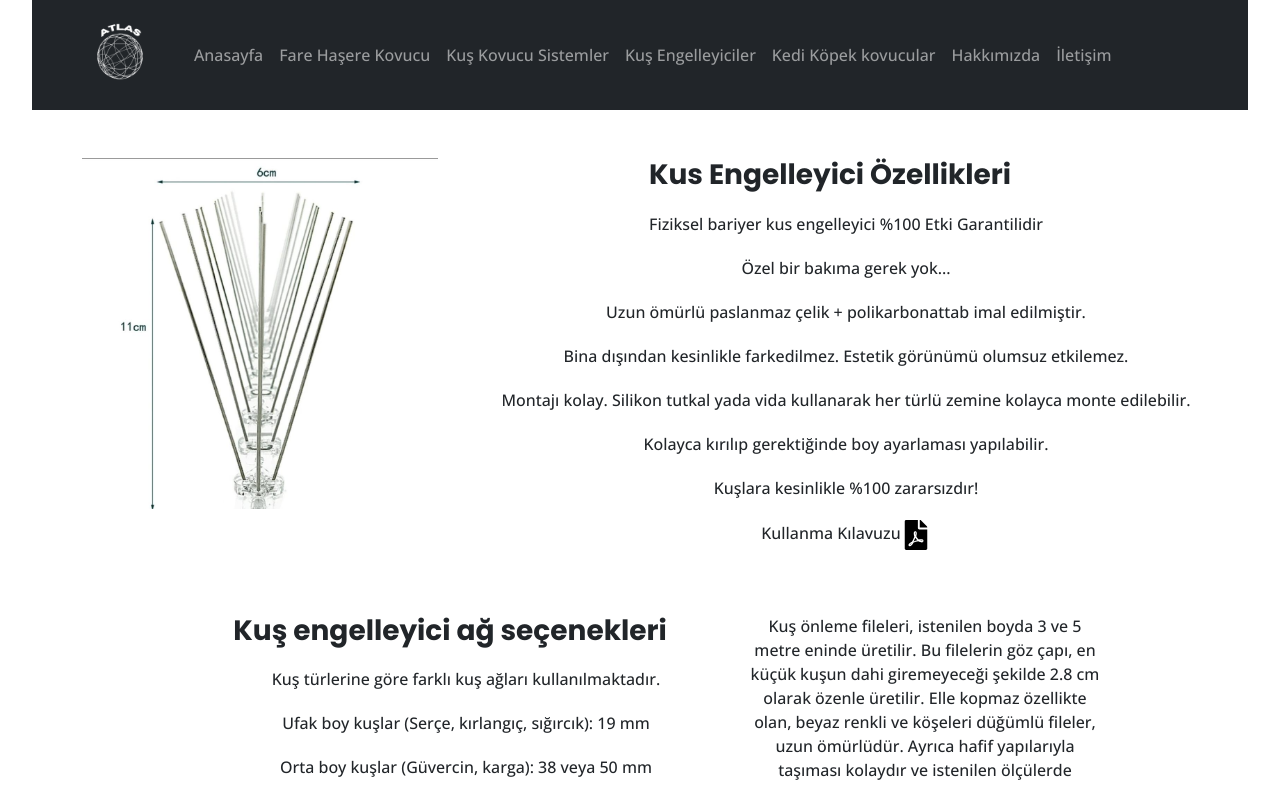
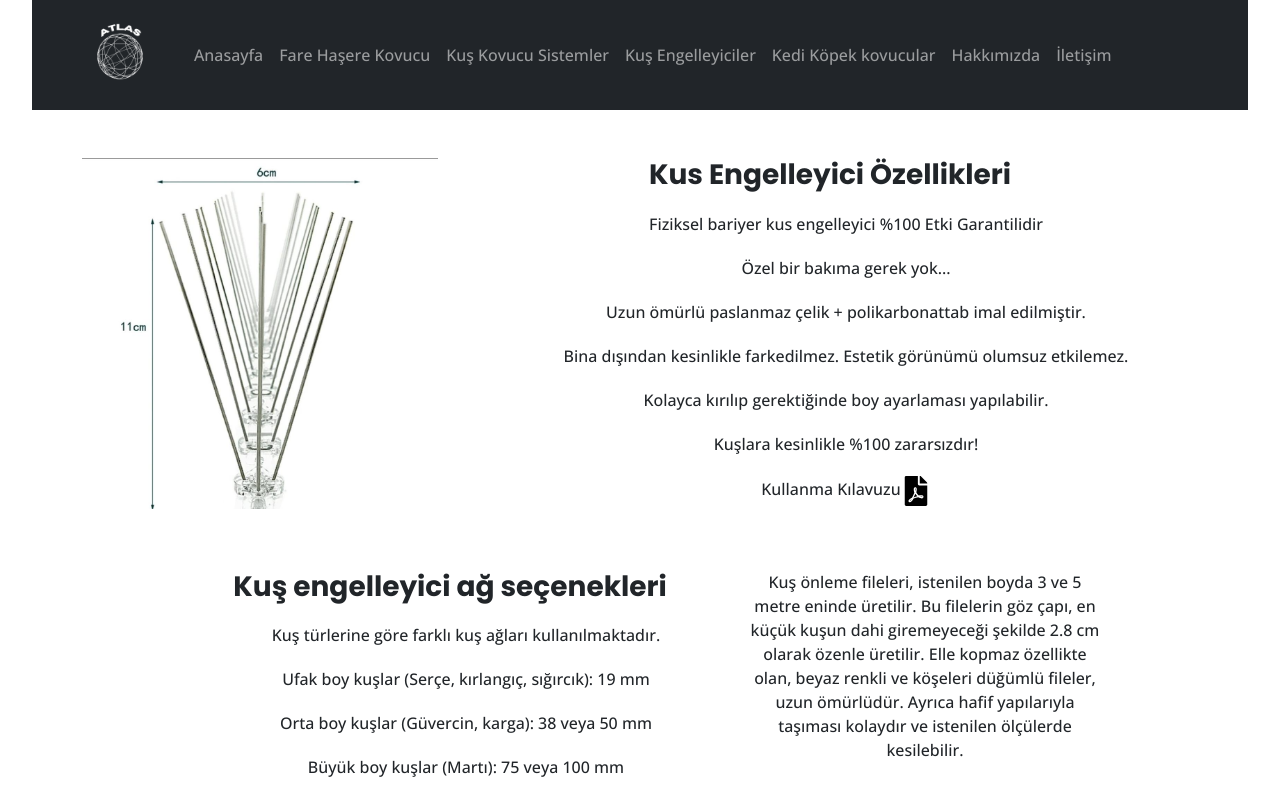
Before and after one commit to Mert003/ilaclama, a React (Create React App) app: page /kusengelleyici in a window 1280 px wide. Shown: the top 785 px of the page. Built offline with nearby package versions, Linux system fonts and the light colour scheme.

Commit message:
duzenlenme so2n2aaakssss6g

```diff
--- a/src/pages/urunlistesi/kusengelleyici.js
+++ b/src/pages/urunlistesi/kusengelleyici.js
@@ -31,7 +31,6 @@ const Kusengelleyici = () => {
               <li>Özel bir bakıma gerek yok...</li>
               <li>Uzun ömürlü paslanmaz çelik + polikarbonattab imal edilmiştir.</li>
               <li>Bina dışından kesinlikle farkedilmez. Estetik görünümü olumsuz etkilemez.</li>
-              <li>Montajı kolay. Silikon tutkal yada vida kullanarak her türlü zemine kolayca monte edilebilir.</li>
               <li>Kolayca kırılıp gerektiğinde boy ayarlaması yapılabilir.</li>
               <li>Kuşlara kesinlikle %100 zararsızdır!</li>
               <li>Kullanma Kılavuzu
```
